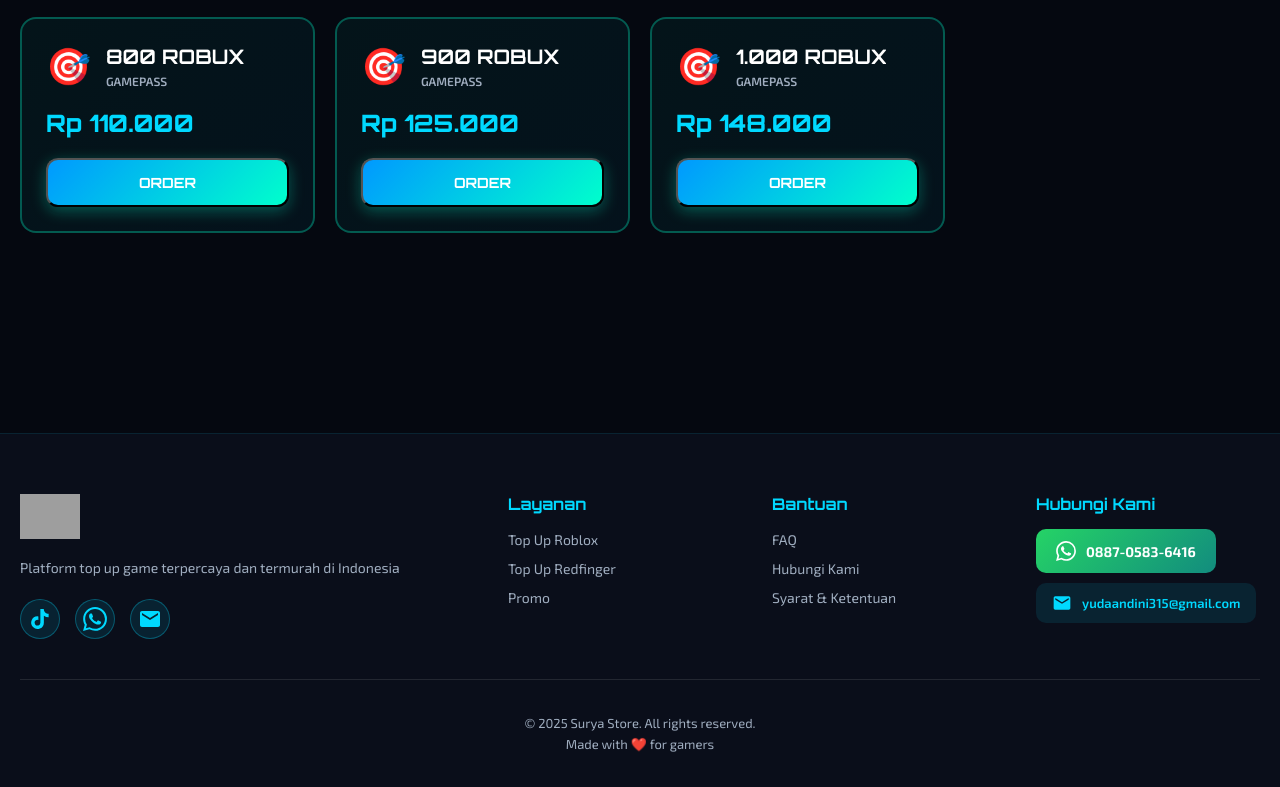
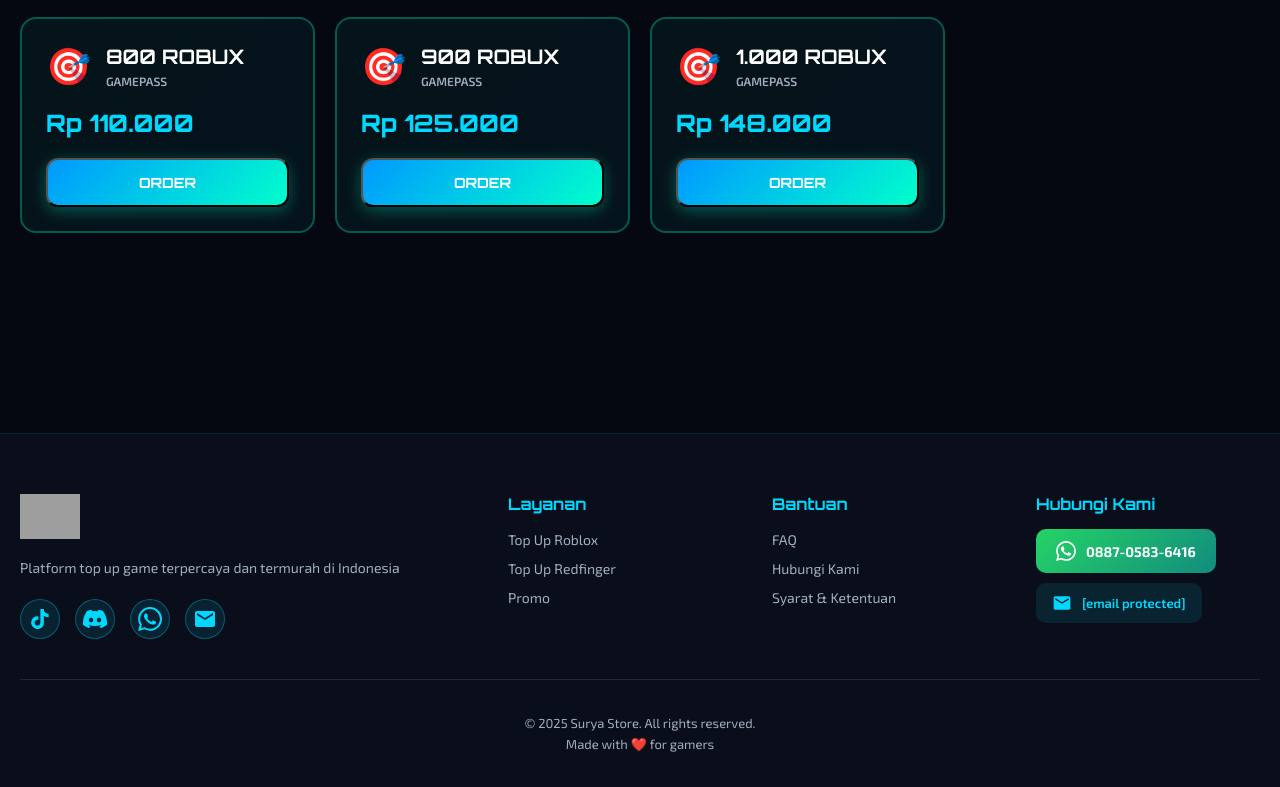
Before and after one commit to atinkocakgblggg-wq/SuryaWeb, a plain HTML site: page roblox.html in a window 1280 px wide. Shown: the part 3651-4438 px from the top of the page. Drawn offline with Linux system fonts and the light colour scheme; grey boxes are pictures that could not be loaded.

Commit message:
Update roblox.html

```diff
--- a/roblox.html
+++ b/roblox.html
@@ -638,6 +638,11 @@
                                 <path fill="currentColor" d="M19.59 6.69a4.83 4.83 0 01-3.77-4.25V2h-3.45v13.67a2.89 2.89 0 01-5.2 1.74 2.89 2.89 0 012.31-4.64 2.93 2.93 0 01.88.13V9.4a6.84 6.84 0 00-1-.05A6.33 6.33 0 005 20.1a6.34 6.34 0 0010.86-4.43v-7a8.16 8.16 0 004.77 1.52v-3.4a4.85 4.85 0 01-1-.1z"/>
                             </svg>
                         </a>
+                        <a href="https://discord.gg/Suryaajadeh" target="_blank" class="social-link" title="Discord">
+                            <svg viewBox="0 0 24 24" width="24" height="24">
+                                <path fill="currentColor" d="M20.317 4.37a19.791 19.791 0 0 0-4.885-1.515a.074.074 0 0 0-.079.037c-.21.375-.444.864-.608 1.25a18.27 18.27 0 0 0-5.487 0a12.64 12.64 0 0 0-.617-1.25a.077.077 0 0 0-.079-.037A19.736 19.736 0 0 0 3.677 4.37a.07.07 0 0 0-.032.027C.533 9.046-.32 13.58.099 18.057a.082.082 0 0 0 .031.057a19.9 19.9 0 0 0 5.993 3.03a.078.078 0 0 0 .084-.028a14.09 14.09 0 0 0 1.226-1.994a.076.076 0 0 0-.041-.106a13.107 13.107 0 0 1-1.872-.892a.077.077 0 0 1-.008-.128a10.2 10.2 0 0 0 .372-.292a.074.074 0 0 1 .077-.01c3.928 1.793 8.18 1.793 12.062 0a.074.074 0 0 1 .078.01c.12.098.246.198.373.292a.077.077 0 0 1-.006.127a12.299 12.299 0 0 1-1.873.892a.077.077 0 0 0-.041.107c.36.698.772 1.362 1.225 1.993a.076.076 0 0 0 .084.028a19.839 19.839 0 0 0 6.002-3.03a.077.077 0 0 0 .032-.054c.5-5.177-.838-9.674-3.549-13.66a.061.061 0 0 0-.031-.03zM8.02 15.33c-1.183 0-2.157-1.085-2.157-2.419c0-1.333.956-2.419 2.157-2.419c1.21 0 2.176 1.096 2.157 2.42c0 1.333-.956 2.418-2.157 2.418zm7.975 0c-1.183 0-2.157-1.085-2.157-2.419c0-1.333.955-2.419 2.157-2.419c1.21 0 2.176 1.096 2.157 2.42c0 1.333-.946 2.418-2.157 2.418z"/>
+                            </svg>
+                        </a>
                         <a href="https://wa.me/6288705836416" target="_blank" class="social-link" title="WhatsApp">
                             <svg viewBox="0 0 24 24" width="24" height="24">
                                 <path fill="currentColor" d="M17.472 14.382c-.297-.149-1.758-.867-2.03-.967-.273-.099-.471-.148-.67.15-.197.297-.767.966-.94 1.164-.173.199-.347.223-.644.075-.297-.15-1.255-.463-2.39-1.475-.883-.788-1.48-1.761-1.653-2.059-.173-.297-.018-.458.13-.606.134-.133.298-.347.446-.52.149-.174.198-.298.298-.497.099-.198.05-.371-.025-.52-.075-.149-.669-1.612-.916-2.207-.242-.579-.487-.5-.669-.51-.173-.008-.371-.01-.57-.01-.198 0-.52.074-.792.372-.272.297-1.04 1.016-1.04 2.479 0 1.462 1.065 2.875 1.213 3.074.149.198 2.096 3.2 5.077 4.487.709.306 1.262.489 1.694.625.712.227 1.36.195 1.871.118.571-.085 1.758-.719 2.006-1.413.248-.694.248-1.289.173-1.413-.074-.124-.272-.198-.57-.347m-5.421 7.403h-.004a9.87 9.87 0 01-5.031-1.378l-.361-.214-3.741.982.998-3.648-.235-.374a9.86 9.86 0 01-1.51-5.26c.001-5.45 4.436-9.884 9.888-9.884 2.64 0 5.122 1.03 6.988 2.898a9.825 9.825 0 012.893 6.994c-.003 5.45-4.437 9.884-9.885 9.884m8.413-18.297A11.815 11.815 0 0012.05 0C5.495 0 .16 5.335.157 11.892c0 2.096.547 4.142 1.588 5.945L.057 24l6.305-1.654a11.882 11.882 0 005.683 1.448h.005c6.554 0 11.89-5.335 11.893-11.893a11.821 11.821 0 00-3.48-8.413Z"/>
@@ -674,11 +679,11 @@
                         </svg>
                         0887-0583-6416
                     </a>
-                    <a href="mailto:yudaandini315@gmail.com" class="contact-email" style="display: inline-flex; align-items: center; gap: 10px; background: rgba(0, 217, 255, 0.1); color: var(--primary-color); padding: 10px 16px; border-radius: 10px; text-decoration: none; font-weight: 600; font-size: 13px; margin-top: 10px;">
+                    <a href="/cdn-cgi/l/email-protection#136a667772727d777a7d7a20222653747e727a7f3d707c7e" class="contact-email" style="display: inline-flex; align-items: center; gap: 10px; background: rgba(0, 217, 255, 0.1); color: var(--primary-color); padding: 10px 16px; border-radius: 10px; text-decoration: none; font-weight: 600; font-size: 13px; margin-top: 10px;">
                         <svg viewBox="0 0 24 24" width="20" height="20">
                             <path fill="currentColor" d="M20 4H4c-1.1 0-1.99.9-1.99 2L2 18c0 1.1.9 2 2 2h16c1.1 0 2-.9 2-2V6c0-1.1-.9-2-2-2zm0 4l-8 5-8-5V6l8 5 8-5v2z"/>
                         </svg>
-                        yudaandini315@gmail.com
+                        <span class="__cf_email__" data-cfemail="1a636f7e7b7b747e737473292b2f5a7d777b737634797577">[email&#160;protected]</span>
                     </a>
                 </div>
             </div>
```
